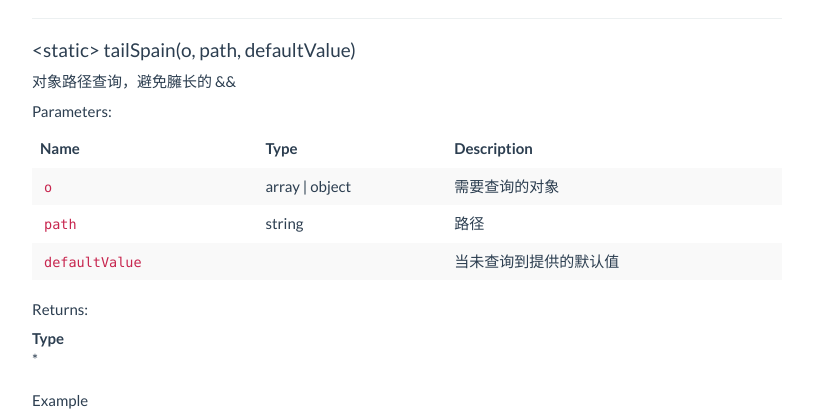
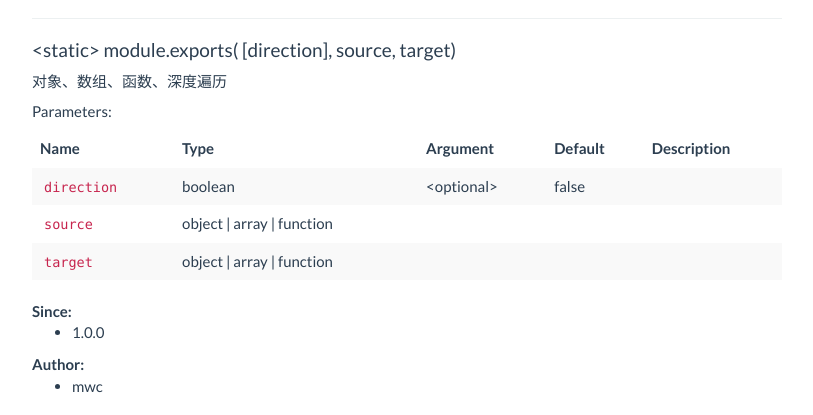
Before and after one commit to hengshanMWC/ntbl-utils, a website: page docs/objects.html in a window 1280 px wide. Shown: the part 865-1280 px from the top of the page, without its empty margins (38-851 px from the left). Drawn offline with Linux system fonts and the light colour scheme.

Commit message:
添加了merge函数和测试

```diff
--- a/docs/objects.html
+++ b/docs/objects.html
@@ -527,6 +527,252 @@
 
     </dd>
 </dl>
+
+
+
+
+
+</dd>
+
+
+
+<hr>
+<dt>
+    <h4 class="name" id=".module.exports"><span class="type-signature">&lt;static> </span>module.exports( [direction], source, target)</h4>
+
+
+</dt>
+<dd>
+
+
+    <div class="description">
+        对象、数组、函数、深度遍历
+    </div>
+
+
+
+
+
+
+
+
+        <h5>Parameters:</h5>
+
+
+<table class="params table table-striped">
+    <thead>
+    <tr>
+
+        <th>Name</th>
+
+
+        <th>Type</th>
+
+
+        <th>Argument</th>
+
+
+
+        <th>Default</th>
+
+
+        <th class="last">Description</th>
+    </tr>
+    </thead>
+
+    <tbody>
+
+
+        <tr>
+
+                <td class="name"><code>direction</code></td>
+
+
+            <td class="type">
+
+
+<span class="param-type">boolean</span>
+
+
+
+
+            </td>
+
+
+                <td class="attributes">
+
+                    &lt;optional><br>
+
+
+
+
+
+                </td>
+
+
+
+                <td class="default">
+
+                    false
+
+                </td>
+
+
+            <td class="description last"></td>
+        </tr>
+
+
+
+        <tr>
+
+                <td class="name"><code>source</code></td>
+
+
+            <td class="type">
+
+
+<span class="param-type">object</span>
+|
+
+<span class="param-type">array</span>
+|
+
+<span class="param-type">function</span>
+
+
+
+
+            </td>
+
+
+                <td class="attributes">
+
+
+
+
+
+                </td>
+
+
+
+                <td class="default">
+
+                </td>
+
+
+            <td class="description last"></td>
+        </tr>
+
+
+
+        <tr>
+
+                <td class="name"><code>target</code></td>
+
+
+            <td class="type">
+
+
+<span class="param-type">object</span>
+|
+
+<span class="param-type">array</span>
+|
+
+<span class="param-type">function</span>
+
+
+
+
+            </td>
+
+
+                <td class="attributes">
+
+
+
+
+
+                </td>
+
+
+
+                <td class="default">
+
+                </td>
+
+
+            <td class="description last"></td>
+        </tr>
+
+
+    </tbody>
+</table>
+
+
+
+
+<dl class="details">
+
+
+
+
+
+	<dt class="tag-since method-doc-label method-doc-details-label">Since:</dt>
+	<dd class="tag-since">
+		<ul class="dummy">
+			<li>1.0.0</li>
+		</ul>
+	</dd>
+
+
+
+
+
+
+
+
+
+
+
+
+
+
+
+	<dt class="tag-author method-doc-label method-doc-details-label">Author:</dt>
+	<dd class="tag-author">
+		<ul>
+			<li>mwc</li>
+			</ul>
+	</dd>
+
+
+
+
+
+
+
+
+
+
+
+
+
+
+
+
+
+</dl>
+
+
+
+
+
+
+
+
+
+
 
 
 
@@ -1103,7 +1349,7 @@ tailSpain(data, &#x27;a.d&#x27;, 3)   // 3，提供默认值</pre>
 <span class="jsdoc-message">
 	Documentation generated by <a href="https://github.com/jsdoc3/jsdoc">JSDoc 3.5.5</a>
 
-		on 2019-04-17T21:25:43+08:00
+		on 2019-04-18T00:02:56+08:00
 
 	using the <a href="https://github.com/docstrap/docstrap">DocStrap template</a>.
 </span>
--- a/objects.js
+++ b/objects.js
@@ -3,6 +3,7 @@ import toPairs from './toPairs'
 import only from './only'
 import defaults from './defaults'
 import tailSpain from './tailspain'
+import merge from './merge'
 
 
 /**
@@ -14,5 +15,6 @@ export default {
   toPairs,
   only,
   defaults,
-  tailSpain
+  tailSpain,
+  merge
 }
```
Also changed, not shown: docs/arrays.html (+1 -1 lines), docs/functions.html (+1 -1 lines), docs/index.html (+2 -2 lines), docs/is.html (+1 -1 lines), docs/namespaces.list.html (+1 -1 lines), docs/quicksearch.html (+1 -1 lines), docs/strings.html (+1 -1 lines), merge.js (added, +39 -0 lines), test/unit/objects.test.js (+20 -1 lines).
